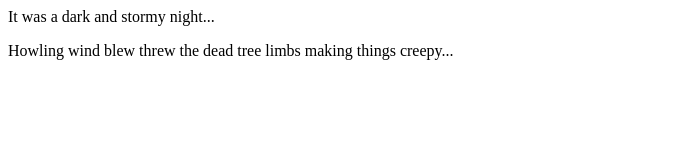
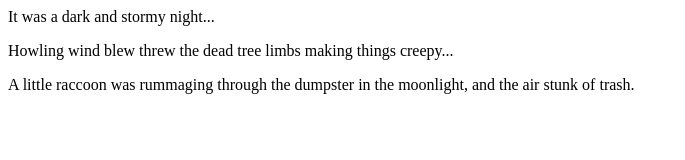
Before and after one commit to jackpg09/fireside-story, a plain HTML site: page index.html in a window 1280 px wide. Shown: the whole page, without its empty margins (0-685 px from the left). Drawn offline with Linux system fonts and the light colour scheme.

Commit message:
raccoon part

```diff
--- a/index.html
+++ b/index.html
@@ -3,6 +3,7 @@
   <body>
     <p>It was a dark and stormy night...</p>
     <p>Howling wind blew threw the dead tree limbs making things creepy...</p>
+    <p>A little raccoon was rummaging through the dumpster in the moonlight, and the air stunk of trash.</p>
   </body>
 
 </html>
```
